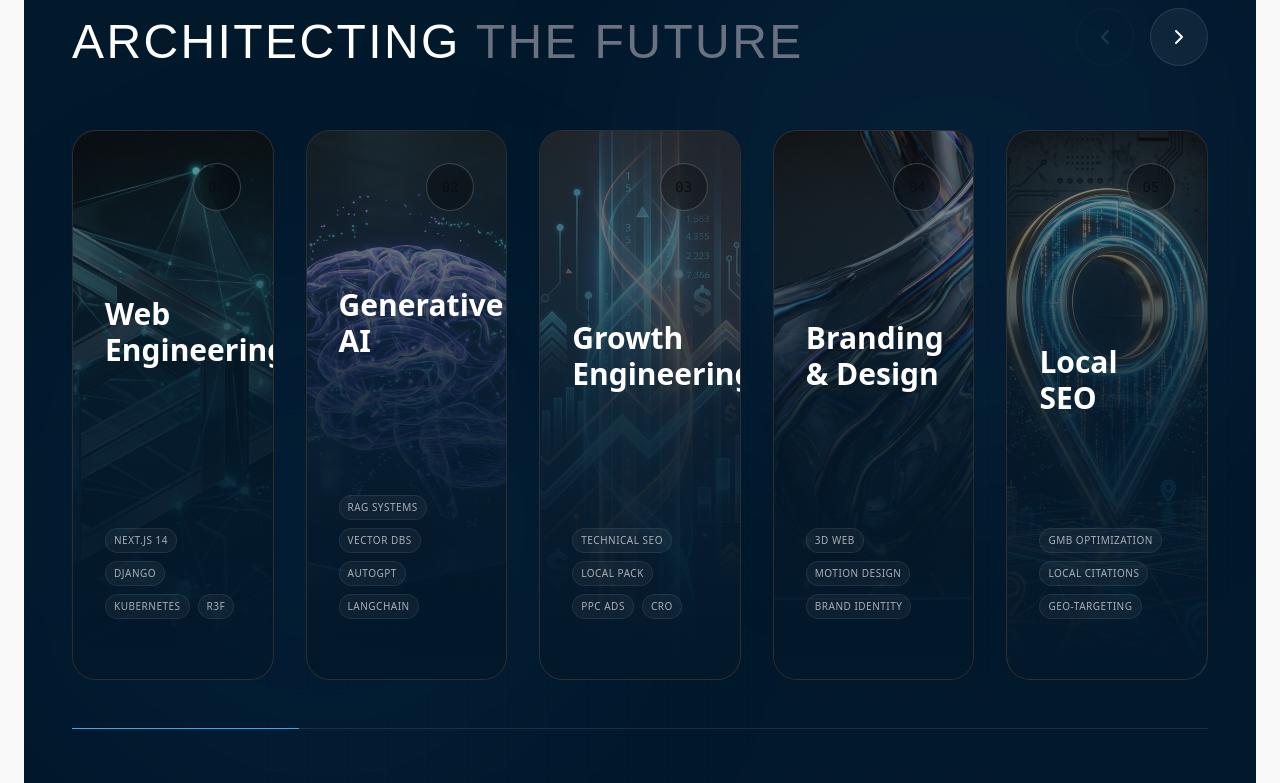
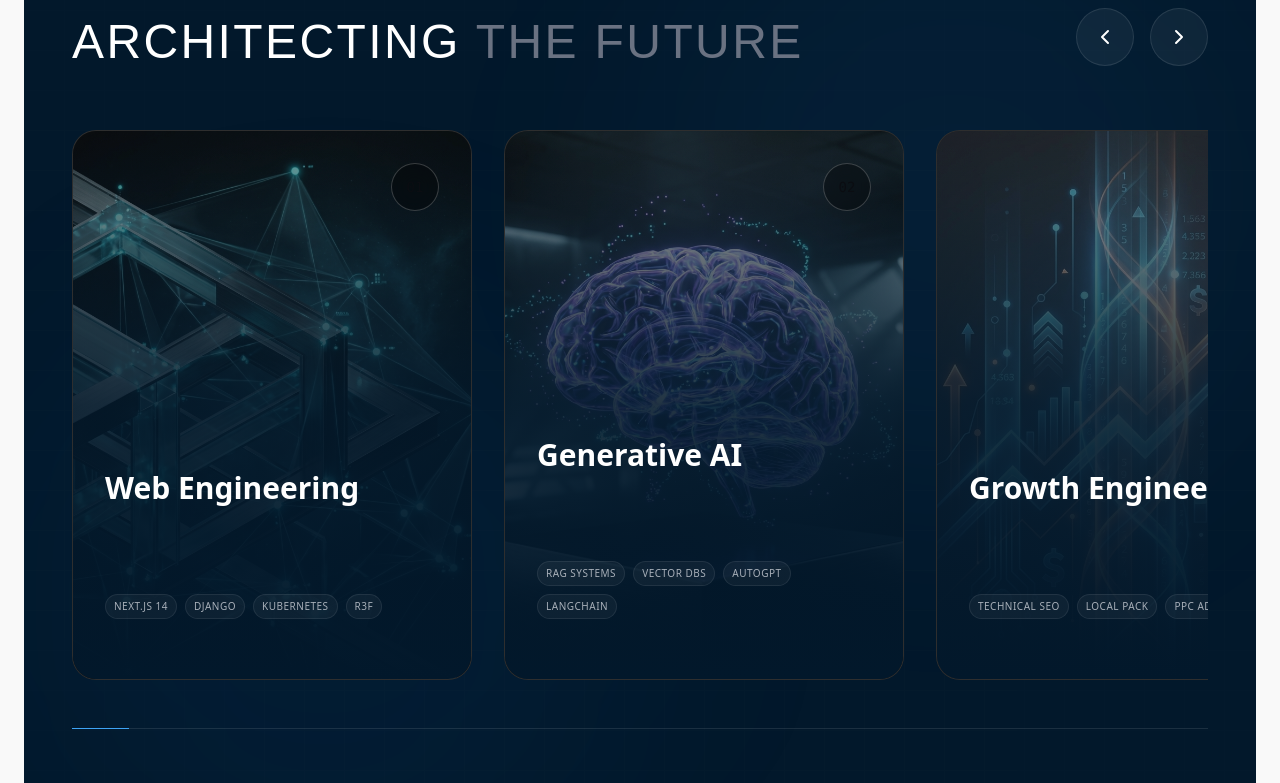
Before and after one commit to Girishiam/WebAnts-Digital, a Next.js app: page / in a window 1280 px wide. Shown: the part 1903-2686 px from the top of the page. Built offline with nearby package versions, Linux system fonts and the light colour scheme.

Commit message:
Fixed responsive issues

```diff
--- a/components/ui/CaseStudySection.tsx
+++ b/components/ui/CaseStudySection.tsx
@@ -12,7 +12,7 @@ const cases = [
         title: 'Neon Horizon',
         category: 'FinTech / Web3',
         description: 'Redefining the digital banking experience with immersive 3D interfaces and real-time blockchain visualization.',
-        image: 'https://images.unsplash.com/photo-1639322537228-ad506d134c11?q=80&w=1000&auto=format&fit=crop',
+        image: 'https://images.unsplash.com/photo-1551288049-bebda4e38f71?q=80&w=1000&auto=format&fit=crop',
         tags: ['Next.js', 'WebGL', 'Solidity'],
         stats: { value: '400%', label: 'User Growth' }
     },
--- a/components/ui/ServicesSection.tsx
+++ b/components/ui/ServicesSection.tsx
@@ -1,9 +1,10 @@
 'use client';
 
-import { useRef, useState } from 'react';
+import { useRef, useState, useEffect } from 'react';
 import { motion, AnimatePresence } from 'framer-motion';
 import { ArrowUpRight, ChevronLeft, ChevronRight } from 'lucide-react';
 import Image from 'next/image';
+import Link from 'next/link';
 
 const services = [
     {
@@ -44,17 +45,49 @@ const services = [
 ];
 
 export default function ServicesSection() {
-    const [currentIndex, setCurrentIndex] = useState(0);
+    const scrollContainerRef = useRef<HTMLDivElement>(null);
+    const [progress, setProgress] = useState(0);
 
-    const handleNext = () => {
-        if (currentIndex < services.length - 1) {
-            setCurrentIndex(prev => prev + 1);
+    const ticking = useRef(false);
+
+    const checkScroll = () => {
+        if (!ticking.current) {
+            window.requestAnimationFrame(() => {
+                if (scrollContainerRef.current) {
+                    const { scrollLeft, scrollWidth, clientWidth } = scrollContainerRef.current;
+                    const scrollRange = scrollWidth - clientWidth;
+                    const currentProgress = scrollRange > 0 ? (scrollLeft / scrollRange) * 100 : 0;
+                    setProgress(Math.min(100, Math.max(0, currentProgress)));
+                }
+                ticking.current = false;
+            });
+            ticking.current = true;
         }
     };
 
-    const handlePrev = () => {
-        if (currentIndex > 0) {
-            setCurrentIndex(prev => prev - 1);
+    useEffect(() => {
+        const container = scrollContainerRef.current;
+        if (container) {
+            container.addEventListener('scroll', checkScroll, { passive: true });
+            // Initial check
+            checkScroll();
+            // Also check on resize
+            window.addEventListener('resize', checkScroll, { passive: true });
+        }
+        return () => {
+            container?.removeEventListener('scroll', checkScroll);
+            window.removeEventListener('resize', checkScroll);
+        };
+    }, []);
+
+    const handleScroll = (direction: 'left' | 'right') => {
+        if (scrollContainerRef.current) {
+            const container = scrollContainerRef.current;
+            const scrollAmount = container.clientWidth * 0.8; // Scroll 80% of view
+            container.scrollBy({
+                left: direction === 'left' ? -scrollAmount : scrollAmount,
+                behavior: 'smooth'
+            });
         }
     };
 
@@ -85,39 +118,33 @@ export default function ServicesSection() {
                         {/* Navigation Buttons */}
                         <div className="flex gap-4">
                             <button
-                                onClick={handlePrev}
-                                disabled={currentIndex === 0}
-                                className={`p-4 rounded-full border border-white/10 transition-all duration-300 ${currentIndex === 0
-                                        ? 'opacity-30 cursor-not-allowed text-gray-500'
-                                        : 'hover:bg-electric-cyan hover:text-black hover:border-electric-cyan text-white bg-white/5'
-                                    }`}
+                                onClick={() => handleScroll('left')}
+                                className="p-4 rounded-full border border-white/10 transition-all duration-300 hover:bg-electric-cyan hover:text-black hover:border-electric-cyan text-white bg-white/5 active:scale-95 group"
+                                aria-label="Scroll left"
                             >
-                                <ChevronLeft className="w-6 h-6" />
+                                <ChevronLeft className="w-6 h-6 group-active:scale-90 transition-transform" />
                             </button>
                             <button
-                                onClick={handleNext}
-                                disabled={currentIndex >= services.length - 1} // Logic might need adjustment if showing multiple cards
-                                className={`p-4 rounded-full border border-white/10 transition-all duration-300 ${currentIndex >= services.length - 1
-                                        ? 'opacity-30 cursor-not-allowed text-gray-500'
-                                        : 'hover:bg-electric-cyan hover:text-black hover:border-electric-cyan text-white bg-white/5'
-                                    }`}
+                                onClick={() => handleScroll('right')}
+                                className="p-4 rounded-full border border-white/10 transition-all duration-300 hover:bg-electric-cyan hover:text-black hover:border-electric-cyan text-white bg-white/5 active:scale-95 group"
+                                aria-label="Scroll right"
                             >
-                                <ChevronRight className="w-6 h-6" />
+                                <ChevronRight className="w-6 h-6 group-active:scale-90 transition-transform" />
                             </button>
                         </div>
                     </div>
 
-                    {/* Carousel Track */}
-                    <div className="overflow-hidden">
-                        <motion.div
-                            animate={{ x: `-${currentIndex * (100 / (typeof window !== 'undefined' && window.innerWidth < 768 ? 1.1 : 3.2))}%` }}
-                            transition={{ duration: 0.6, ease: "easeInOut" }}
-                            className="flex gap-8 cursor-grab active:cursor-grabbing"
-                        >
-                            {services.map((service) => (
-                                <ServiceCard key={service.id} service={service} />
-                            ))}
-                        </motion.div>
+                    {/* Carousel Track - Native Scroll */}
+                    <div
+                        ref={scrollContainerRef}
+                        className="flex gap-6 md:gap-8 overflow-x-auto snap-x snap-mandatory pb-8 -mb-8 scrollbar-hide"
+                        style={{ scrollbarWidth: 'none', msOverflowStyle: 'none' }}
+                    >
+                        {services.map((service) => (
+                            <div key={service.id} className="snap-center flex-none">
+                                <ServiceCard service={service} />
+                            </div>
+                        ))}
                     </div>
 
                     {/* Progress Bar */}
@@ -125,9 +152,19 @@ export default function ServicesSection() {
                         <motion.div
                             className="absolute top-0 left-0 h-full bg-electric-cyan"
                             initial={{ width: 0 }}
-                            animate={{ width: `${((currentIndex + 1) / services.length) * 100}%` }}
-                            transition={{ duration: 0.5 }}
+                            animate={{ width: `${Math.max(5, progress)}%` }}
+                            transition={{ duration: 0.1 }}
                         />
+                    </div>
+
+                    {/* Explore Link */}
+                    <div className="mt-12 text-center">
+                        <Link
+                            href="/services"
+                            className="inline-flex items-center gap-2 text-white border-b border-electric-cyan pb-1 hover:text-electric-cyan transition-colors uppercase tracking-widest text-xs font-bold"
+                        >
+                            Explore Our Services <ArrowUpRight className="w-4 h-4" />
+                        </Link>
                     </div>
 
                 </div>
@@ -138,7 +175,7 @@ export default function ServicesSection() {
 
 function ServiceCard({ service }: { service: typeof services[0] }) {
     return (
-        <div className="group relative w-[300px] md:w-[400px] h-[450px] md:h-[550px] overflow-hidden rounded-3xl bg-neutral-900 border border-white/10 flex flex-col justify-end transition-all duration-500 hover:border-electric-cyan/50 hover:shadow-[0_0_30px_rgba(0,255,240,0.1)]">
+        <div className="group relative w-[85vw] md:w-[400px] min-w-[85vw] md:min-w-[400px] flex-none h-[450px] md:h-[550px] overflow-hidden rounded-3xl bg-neutral-900 border border-white/10 flex flex-col justify-end transition-all duration-500 hover:border-electric-cyan/50 hover:shadow-[0_0_30px_rgba(0,255,240,0.1)]">
 
             {/* Background Image */}
             <div className="absolute inset-0 z-0">
@@ -146,6 +183,7 @@ function ServiceCard({ service }: { service: typeof services[0] }) {
                     src={service.image}
                     alt={service.title}
                     fill
+                    sizes="(max-width: 768px) 85vw, 400px"
                     className="object-cover opacity-60 group-hover:opacity-80 group-hover:scale-110 transition-transform duration-700 ease-in-out"
                 />
                 <div className="absolute inset-0 bg-linear-to-t from-[#02182B] via-[#02182B]/80 to-transparent" />
--- a/components/ui/TechStack.tsx
+++ b/components/ui/TechStack.tsx
@@ -94,13 +94,17 @@ export default function TechStack() {
                     className="flex flex-wrap justify-center gap-6"
                 >
                     <AnimatePresence mode='wait'>
-                        {techData[activeTab as keyof typeof techData].map((tech) => (
                         <motion.div
-                                key={tech.name}
+                            key={activeTab}
                             initial={{ opacity: 0, y: 20 }}
                             animate={{ opacity: 1, y: 0 }}
-                                exit={{ opacity: 0, scale: 0.9 }}
-                                transition={{ duration: 0.2 }}
+                            exit={{ opacity: 0, scale: 0.95 }}
+                            transition={{ duration: 0.3 }}
+                            className="flex flex-wrap justify-center gap-6"
+                        >
+                            {techData[activeTab as keyof typeof techData].map((tech) => (
+                                <div
+                                    key={tech.name}
                                     className="group w-32 h-32 md:w-40 md:h-28 bg-white border border-gray-100 rounded-2xl flex flex-col items-center justify-center gap-3 shadow-sm hover:shadow-xl hover:-translate-y-1 transition-all duration-300"
                                 >
                                     <div className="w-10 h-10 md:w-12 md:h-12 relative flex items-center justify-center">
@@ -109,8 +113,9 @@ export default function TechStack() {
                                     <span className="text-xs md:text-sm font-medium text-gray-700 group-hover:text-electric-cyan transition-colors">
                                         {tech.name}
                                     </span>
+                                </div>
+                            ))}
                         </motion.div>
-                        ))}
                     </AnimatePresence>
                 </motion.div>
 
```
Lines whose indentation alone changed are shown as unchanged.
